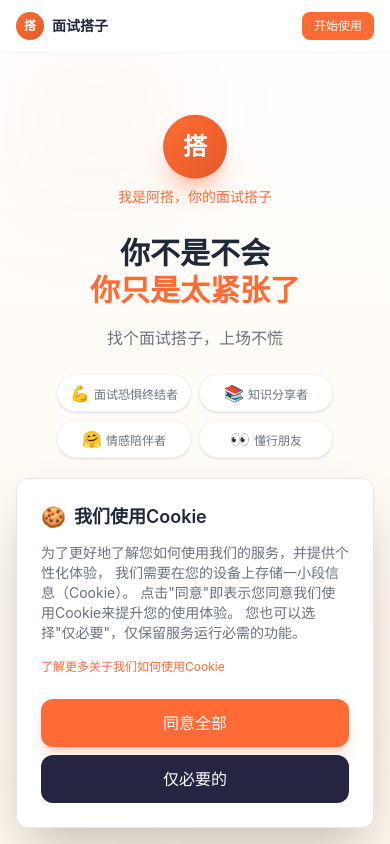
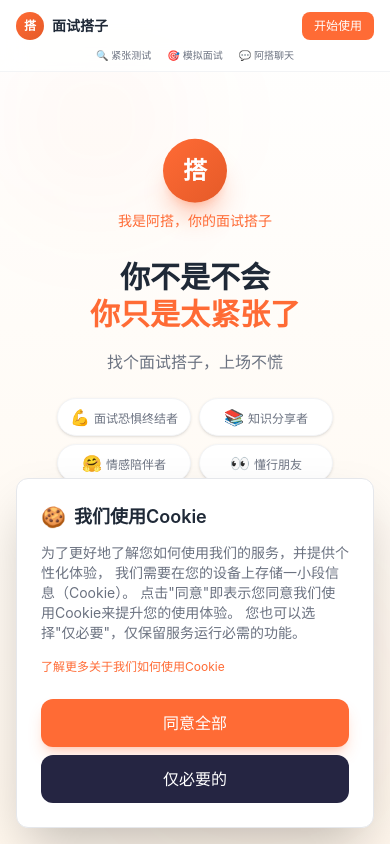
Before and after one commit to seller-mind/mianshidazi, a Next.js app: page / in a window 390 px wide. Shown: the top 844 px of the page. Built offline with nearby package versions, Linux system fonts and the light colour scheme.

Commit message:
导航栏手机端两行布局+功能导航保留，HeroSection顶部padding加大避开导航

```diff
--- a/src/app/page.tsx
+++ b/src/app/page.tsx
@@ -16,7 +16,9 @@ export default function HomePage() {
     <main className="min-h-screen">
       {/* 导航栏 */}
       <nav className="fixed top-0 left-0 right-0 z-50 bg-white/80 dark:bg-[#1A1A2E]/80 backdrop-blur-md border-b border-gray-100 dark:border-gray-800">
-        <div className="max-w-6xl mx-auto px-4 md:px-6 py-3 md:py-4 flex items-center justify-between">
+        <div className="max-w-6xl mx-auto px-4 md:px-6">
+          {/* 第一行：logo + 按钮 */}
+          <div className="py-3 md:py-4 flex items-center justify-between">
             <Link href="/" className="flex items-center gap-2">
               <div className="w-7 h-7 md:w-8 md:h-8 rounded-full bg-gradient-to-br from-[#FF6B35] to-[#E55A28] flex items-center justify-center text-white font-bold text-xs md:text-sm">
                 搭
@@ -43,13 +45,27 @@ export default function HomePage() {
               </Link>
             </div>
 
-          {/* 手机端只显示开始按钮 */}
+            {/* 手机端开始按钮 */}
             <Link
               href="/diagnose"
               className="md:hidden px-3 py-1.5 bg-[#FF6B35] text-white text-xs font-medium rounded-lg"
             >
               开始使用
             </Link>
+          </div>
+
+          {/* 手机端第二行：功能导航 */}
+          <div className="md:hidden flex items-center justify-center gap-4 pb-2 -mt-1">
+            <Link href="/diagnose" className="text-[10px] text-[#6B7280] hover:text-[#FF6B35] transition-colors">
+              🔍 紧张测试
+            </Link>
+            <Link href="/practice" className="text-[10px] text-[#6B7280] hover:text-[#FF6B35] transition-colors">
+              🎯 模拟面试
+            </Link>
+            <Link href="/companion" className="text-[10px] text-[#6B7280] hover:text-[#FF6B35] transition-colors">
+              💬 阿搭聊天
+            </Link>
+          </div>
         </div>
       </nav>
 
--- a/src/components/landing/HeroSection.tsx
+++ b/src/components/landing/HeroSection.tsx
@@ -5,7 +5,7 @@ import { Button } from '@/components/ui';
 
 export function HeroSection() {
   return (
-    <section className="min-h-screen flex flex-col items-center justify-center px-4 py-12 md:px-6 md:py-20 bg-gradient-to-b from-white to-orange-50 dark:from-[#1A1A2E] dark:to-[#252542] relative">
+    <section className="min-h-screen flex flex-col items-center justify-center px-4 pt-24 pb-12 md:pt-20 md:pb-20 bg-gradient-to-b from-white to-orange-50 dark:from-[#1A1A2E] dark:to-[#252542] relative">
       {/* 装饰背景 */}
       <div className="absolute inset-0 overflow-hidden pointer-events-none">
         <div className="absolute top-10 left-4 w-40 h-40 md:w-64 md:h-64 bg-[#FF6B35]/5 rounded-full blur-3xl" />
```
Lines whose indentation alone changed are shown as unchanged.
